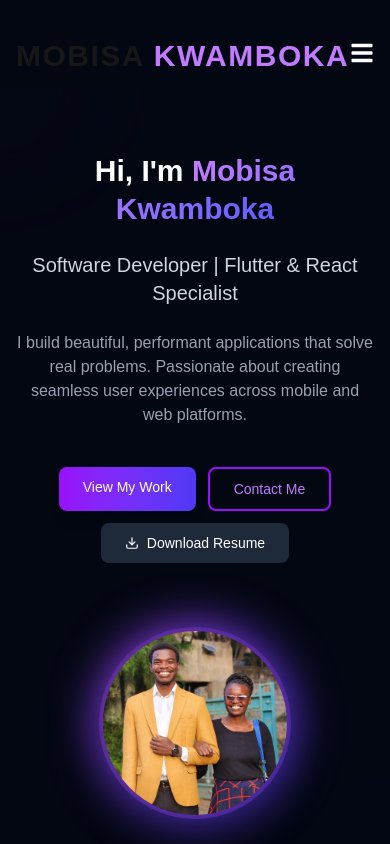
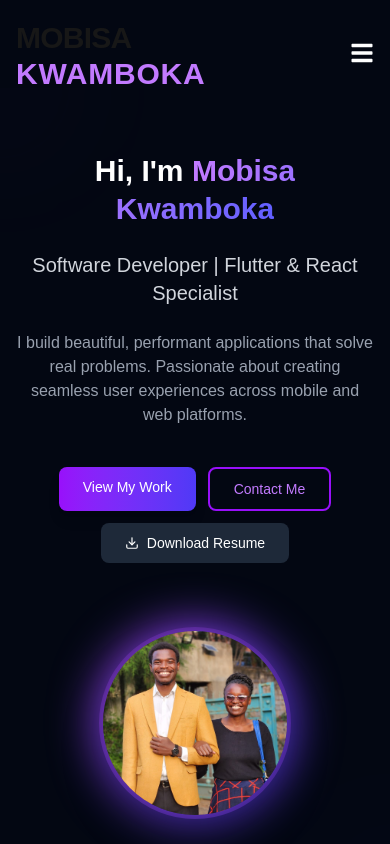
Before and after one commit to mobisa-012/portfolio, a Next.js app: page / in a window 390 px wide. Shown: the top 844 px of the page. Built offline with nearby package versions, Linux system fonts and the light colour scheme.

Commit message:
made the navbar responsive and changed the opacity to transaparent when scrolling

```diff
--- a/src/componets/navbar.tsx
+++ b/src/componets/navbar.tsx
@@ -47,7 +47,8 @@ export default function Navbar() {
           {/* Logo */}
           <Link href="/" className="flex-shrink-0">
             <div className="flex flex-col">
-              <h1 className="text-3xl font-bold tracking-wider">MOBISA <span className = "text-3xl font-bold tracking-wider text-purple-400">KWAMBOKA</span></h1>
+              <h1 className="text-3xl font-bold tracking-tight">MOBISA</h1>
+              <h1 className="text-3xl font-bold -tracking-tight text-purple-400">KWAMBOKA</h1>
             </div>
           </Link>
 
```
